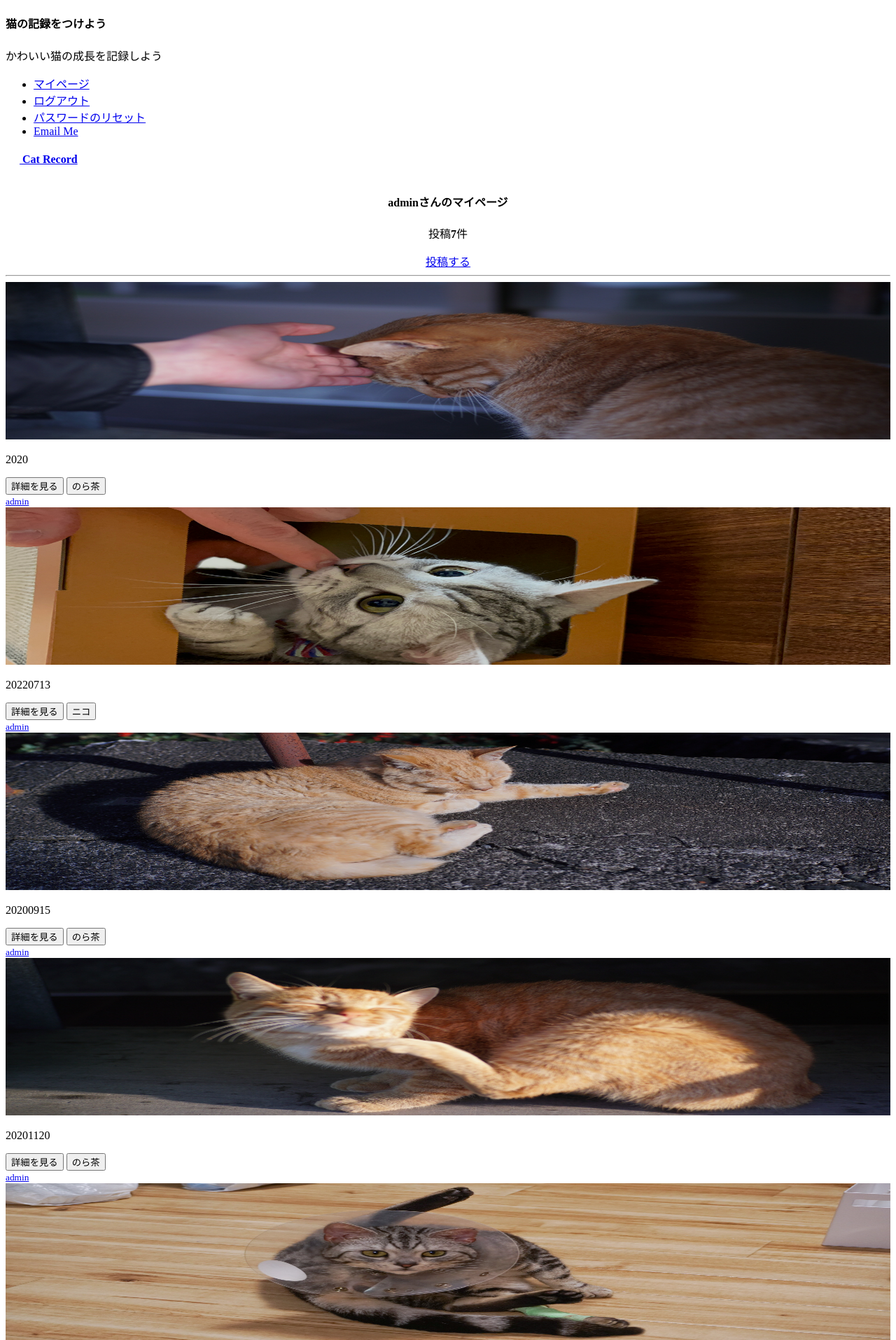
After one commit to CP-K/recordproject, a Django app: page /mypage/ in a window 1280 px wide. The commit adds this page. Shown: the top 1915 px of the page at 70% size. Run offline with Django 4.2, Linux system fonts and the light colour scheme; a user stored in the database is signed in; data comes from the database, SQL or seed files in the repository; both versions use the stored data as it was after the commit.

Commit message:
Commit2311011509

```diff
--- a/record/templates/base.html
+++ b/record/templates/base.html
@@ -50,7 +50,7 @@
                                 <!-- ナビゲーションメニュー -->
                                 {% if user.is_authenticated %}
                                 <!-- ログイン中のメニュー -->
-                                <li><a href="#"
+                                <li><a href="{% url 'record:mypage' %}"
                                     class="text-white">マイページ</a></li>
                                 <li><a href="{% url 'accounts:logout' %}"
                                     class="text-white">ログアウト</a></li>
--- /dev/null
+++ b/record/templates/mypage.html
@@ -0,0 +1,31 @@
+<!-- ベーステンプレートを適用する -->
+{% extends 'base.html' %}
+<!-- ヘッダー情報のページタイトルを設定する -->
+{% block title %}Mypage{% endblock %}
+
+    {% block contents %}
+
+    <!-- タイトルテンプレートは組み込まない -->
+
+    <!-- ユーザーの投稿件数を表示 -->
+    {% if user.is_authenticated %}
+        <br>
+        <div style="text-align:center">
+            <h4>{{user.username}}さんのマイページ</h4>
+            {% if object_list.count == 0 %}
+                <p>{{user.username}}さんの投稿はありません</p>
+            {% else %}
+                <p>投稿<strong>{{object_list.count}}</strong>件</p>
+            {% endif %}
+            <a href="{% url 'record:post' %}">投稿する</a>
+        </div>
+        <hr>
+    {% endif %}
+
+    <!-- 投稿一覧テンプレートの組み込み -->
+    {% include "records_list.html" %}
+
+    <!-- ページネーションの組み込み -->
+    {% include "pagination.html" %}
+
+    {% endblock %}
--- a/record/urls.py
+++ b/record/urls.py
@@ -37,4 +37,11 @@ urlpatterns = [
         views.DetailView.as_view(),
         name='record_detail'
         ),
+
+    #マイページ
+    #mypage/へのアクセスはMypageViewを実行
+    path('mypage/',
+        views.MypageView.as_view(),
+        name='mypage'
+        ),
 ]
--- a/record/views.py
+++ b/record/views.py
@@ -113,8 +113,8 @@ class CatnameView(ListView):
 class UserView(ListView):
     '''ユーザーの投稿一覧ページのビュー
     Attributes:
-    template_name: レンダリングするテンプレート
-    paginate_by: 1ページに表示するレコードの件数
+        template_name: レンダリングするテンプレート
+        paginate_by: 1ページに表示するレコードの件数
     '''
     #index.htmlをレンダリングする
     template_name='index.html'
@@ -148,3 +148,27 @@ class DetailView(DetailView):
     template_name='detail.html'
     #クラス変数modelにモデルConditionRecordを設定
     model=ConditionRecord
+
+class MypageView(ListView):
+    '''マイページのビュー
+    Attributes:
+        template_name: レンダリングするテンプレート
+        paginate_by: 1ページに表示するレコードの件数
+    '''
+    #mypage.htmlをレンダリングする
+    template_name='mypage.html'
+    #1ページに表示するレコードの件数
+    paginate_by=7
+
+    def get_queryset(self):
+        '''クエリを実行する
+        self.kwargsの取得が必要なため、クラス変数querysetではなく、
+        get_queryset()のオーバーライドによりクエリを実行する
+
+        Returns:クエリによって取得されたレコード
+        '''
+        #現在ログインしているユーザー名はHttpRequest.userに格納されている
+        #filter(userフィールド=userオブジェクト)で絞り込む
+        queryset=ConditionRecord.objects.filter(user=self.request.user).order_by('-posted_at')
+        #クエリによって取得されたレコードを返す
+        return queryset
```
Also changed, not shown: db.sqlite3.
